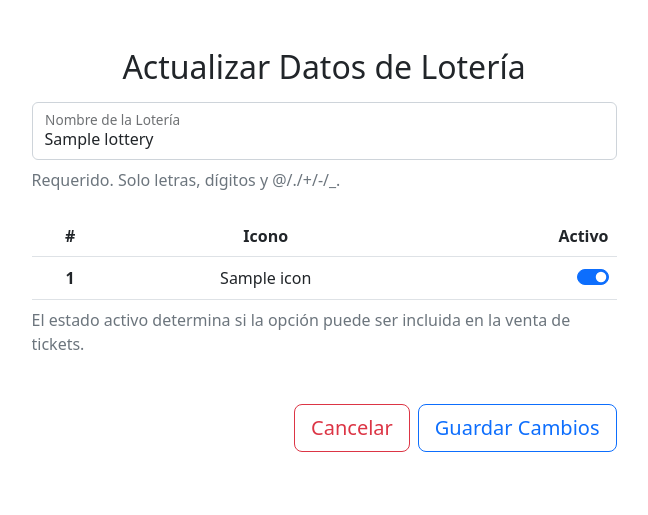
After one commit to quirozxc/lottery, a Django app: template templates/edit_pattern.html in a window 1280 px wide. The commit adds this page. Shown: the top 515 px of the page, without its empty margins (316-964 px from the left). Run offline with Django 4.2, Linux system fonts and the light colour scheme; tables that the repository leaves empty hold one stand-in row (values such as "Sample post"); the template is opened without the code that fills it: values that come from a table or form of the project are taken from there, most other values are stand-ins (such as "Sample title", 1, 10 or a date in 2020); parts of the project's set-up code (start-up, migrations or seed data) failed here and were passed over.

Commit message:
page_titles and edit_pattern

```diff
--- a/lottery/models.py
+++ b/lottery/models.py
@@ -76,6 +76,7 @@ class Pattern(models.Model):
     icon = models.ForeignKey(Icon, on_delete=models.CASCADE)
     bet_multiplier = models.PositiveIntegerField('Bet multiplier')
     minimum_bet = models.PositiveIntegerField('Minimum bet')
+    is_active = models.BooleanField('Can be included in draws', default=True)
     #
     timestamp = models.DateTimeField(auto_now_add=True)
     #
--- a/lottery/urls.py
+++ b/lottery/urls.py
@@ -5,4 +5,5 @@ from . import views
 urlpatterns = [
     path('betting-agency/list/', views.betting_agency_list, name='betting_agency_list'),
     path('betting-agency/<int:betting_agency>/edit/', views.edit_betting_agency, name='edit_betting_agency'),
+    path('<int:lottery>/betting-agency/<int:betting_agency>/pattern/edit/', views.edit_pattern, name='edit_pattern'),
 ]
--- a/templates/base.html
+++ b/templates/base.html
@@ -31,7 +31,7 @@
 
         <link rel="shortcut icon" type="image/png" href="{% static 'favicon.ico' %}" />
 
-        <title>{{ page_title }}</title>
+        <title>{{ page_title }}Sistema de Lotería</title>
     </head>
     <body class="container py-3" style="max-width: 768px;">
 
--- /dev/null
+++ b/templates/edit_pattern.html
@@ -0,0 +1,55 @@
+{% extends "main.html" %}
+
+{% block content %}
+
+<div class="justify-content-center py-3">
+    <div class="text-center">
+        <form class="mb-3" action="" method="post">
+            {% csrf_token %}
+            <h1 class="h2 mb-3 fw-normal">Actualizar Datos de Lotería</h1>
+            <div class="form-floating mb-2">
+                <input type="text" class="form-control" name="name" value="{{ lottery }}" id="id_lottery_name" maxlength="150" required readonly placeholder="Nombre de la Lotería">
+                <label for="id_lottery_name">Nombre de la Lotería</label>
+            </div>
+            <div class="text-start text-muted mb-4">
+                <span class="helptext">Requerido. Solo letras, dígitos y @/./+/-/_.</span>
+            </div>
+
+            <div style="overflow-y: scroll;max-height: 448px;">
+            <div class="table-responsive">
+                <table class="table table-hover align-middle">
+                    <caption>El estado activo determina si la opción puede ser incluida en la venta de tickets.</caption>
+                    <thead>
+                        <th scope="col">#</th>
+                        <th scope="col">Icono</th>
+                        <th scope="col" class="text-end">Activo</th>
+                    </thead>
+                        <tbody>
+                            {% for pattern in pattern_set %}
+                            <tr>
+                                <th scope="row">{{ forloop.counter }}</th>
+                                <td>{{ pattern.icon.name }}</td>
+                                <td>
+                                    <div class="form-check form-switch form-check-reverse">
+                                        <input class="form-check-input" type="checkbox" name="pattern" value="{{ pattern.pk }}" id="id_pattern" {% if pattern.is_active %}checked{% endif %}>
+                                        <label class="form-check-label" for="id_pattern"></label>
+                                    </div>
+                                </td>
+                            </tr>
+                            {% empty %}
+                                <tr><td colspan="3"><span class="fs-5 text-muted">No tienes datos registrados aún.</span></td></tr>
+                        {% endfor %}
+                        </tbody>
+                    </table>
+                </div>
+            </div>
+
+            <div class="d-grid gap-2 d-flex justify-content-end pt-4">
+                <a href="{% url 'index' %}" class="btn btn-lg btn-outline-danger">Cancelar</a>
+                <button class="btn btn-lg btn-outline-primary" type="submit">Guardar Cambios</button>
+            </div>
+        </form>
+    </div>
+</div>
+
+{% endblock %}
--- a/templates/management.html
+++ b/templates/management.html
@@ -19,7 +19,7 @@
                                     <option value="{{ bet_agency.pk }}">{{ bet_agency }}</option>
                                 {% endif %}
                                 {% empty %}
-                                    <option>No existen agencias de lotería registradas aún.</option>
+                                    <option selected="selected">No existen agencias de lotería registradas aún.</option>
                             {% endfor %}
                         </select>
                         <label class="" for="id_betting_agency">Agencia de Lotería</label>
@@ -40,7 +40,7 @@
             {% csrf_token %}
             <input type="hidden" name="betting_agency" value="{{ betting_agency.pk }}">
             <div style="overflow-y: scroll;max-height: 448px;">
-                <div class="table-responsive mb-2">
+                <div class="table-responsive">
                     <table class="table table-hover align-middle">
                         <caption>Cada fila es un resumen de factura, estan ordenadas en forma descendente.</caption>
                         <thead>
@@ -74,7 +74,7 @@
                     </table>
                 </div>
             </div>
-            <div class="d-grid gap-2 d-flex justify-content-end">
+            <div class="d-grid gap-2 d-flex justify-content-end pt-4">
                 <a href="{% url 'index' %}" class="btn btn-lg btn-outline-danger">Limpiar</a>
                 <button class="btn btn-lg btn-outline-success" type="submit">Pagado</button>
             </div>
--- a/templates/seller_list.html
+++ b/templates/seller_list.html
@@ -58,7 +58,7 @@
                             </td>
                         </tr>
                         {% empty %}
-                            <tr><td colspan="6"><span class="fs-5 text-muted">No tienes vendedores registrados aún.</span></td></tr>
+                            <tr><td colspan="7"><span class="fs-5 text-muted">No tienes vendedores registrados aún.</span></td></tr>
                     {% endfor %}
                 </tbody>
             </table>
@@ -79,7 +79,7 @@
                             {% for invoice in invoice_list %}
                                 <option value="{{ invoice.pk }}">{{ invoice }}</option>
                                 {% empty %}
-                                    <option>No tienes facturas registradas aún.</option>
+                                    <option selected="selected">No tienes facturas registradas aún.</option>
                             {% endfor %}
                         </select>
                         <label class="" for="id_invoice">Factura</label>
--- a/templates/user_invoice.html
+++ b/templates/user_invoice.html
@@ -6,7 +6,7 @@
     <div class="text-center">
         <h1 class="h2 mb-3 fw-normal">Lista de Facturas</h1>
         <div style="overflow-y: scroll;max-height: 448px;">
-            <div class="table-responsive mb-2">
+            <div class="table-responsive">
                 <table class="table table-hover align-middle">
                     <caption>Cada fila es un resumen de factura, estan ordenadas en forma descendente.</caption>
                     <thead>
@@ -40,7 +40,7 @@
                 </table>
             </div>
         </div>
-        <div class="text-end">
+        <div class="text-end pt-4">
             <a href="{% url 'index' %}" type="button" class="btn btn-lg btn-outline-primary">Regresar</a>
         </div>
     </div>
--- a/user/decorators.py
+++ b/user/decorators.py
@@ -16,7 +16,7 @@ def banker_required(function):
         return function(request, *args, **kwargs)
     return wrap
 #
-def betting_agency_required(function):
+def betting_manager_required(function):
     def wrap(request, *args, **kwargs):
         if not request.user.is_betting_agency_staff: raise PermissionDenied
         return function(request, *args, **kwargs)
--- a/user/urls.py
+++ b/user/urls.py
@@ -10,6 +10,6 @@ urlpatterns = [
     path('seller/<int:seller>/password/reset/', views.reset_password, name='reset_password'),
     path('seller/create/', views.create_seller, name='create_seller'),
     path('seller/list/', views.list_seller, name='list_seller'),
-    path('seller/list/<int:post_invoice>', views.list_seller, name='list_seller'),
+    path('seller/list/<int:post_invoice>/', views.list_seller, name='list_seller'),
     path('seller/<int:seller>/edit/', views.edit_seller, name='edit_seller'),
 ]
```
Also changed, not shown: draw/views.py (+6 -6 lines), invoice/views.py (+8 -8 lines), lottery/views.py (+42 -4 lines), templates/index.html (+6 -1 lines), templates/sell_ticket.html (+2 -2 lines), trade/views.py (+10 -8 lines), user/views.py (+7 -7 lines), lottery/migrations/0004_pattern_is_active.py (added).
